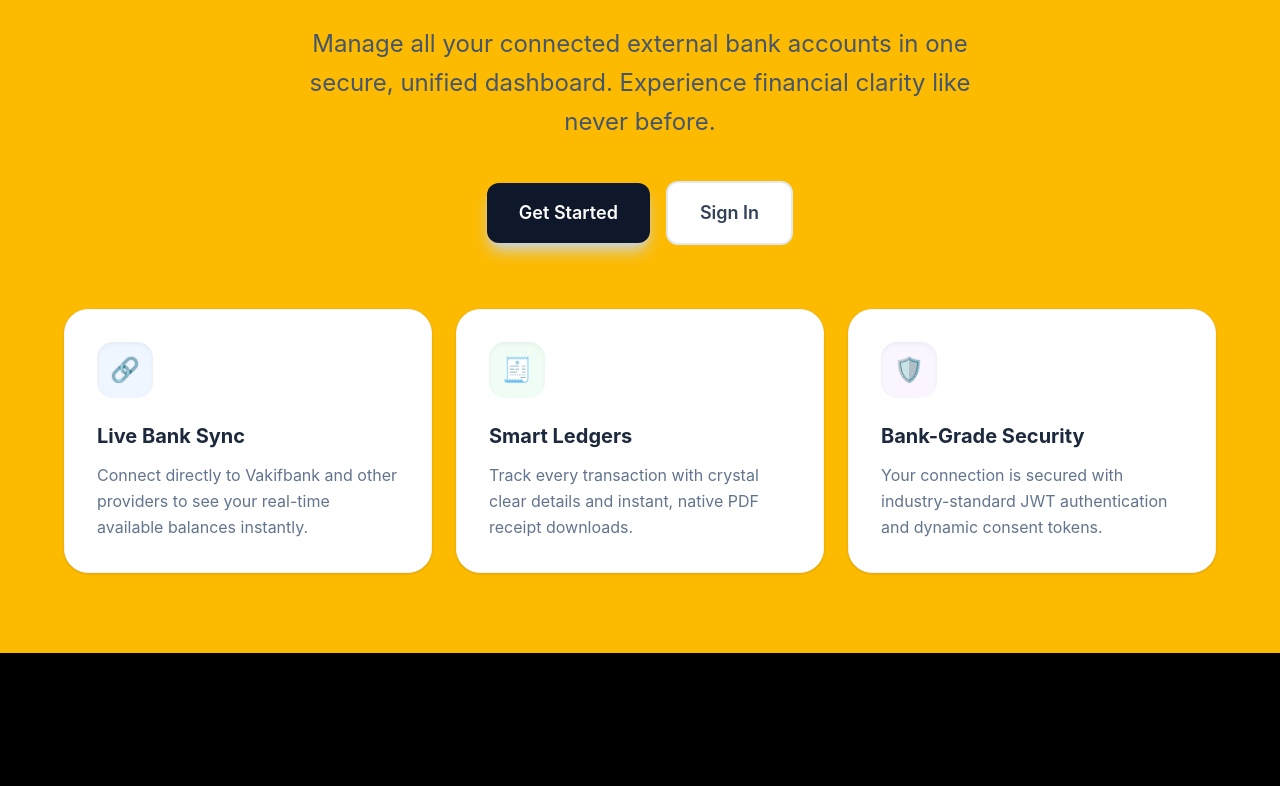
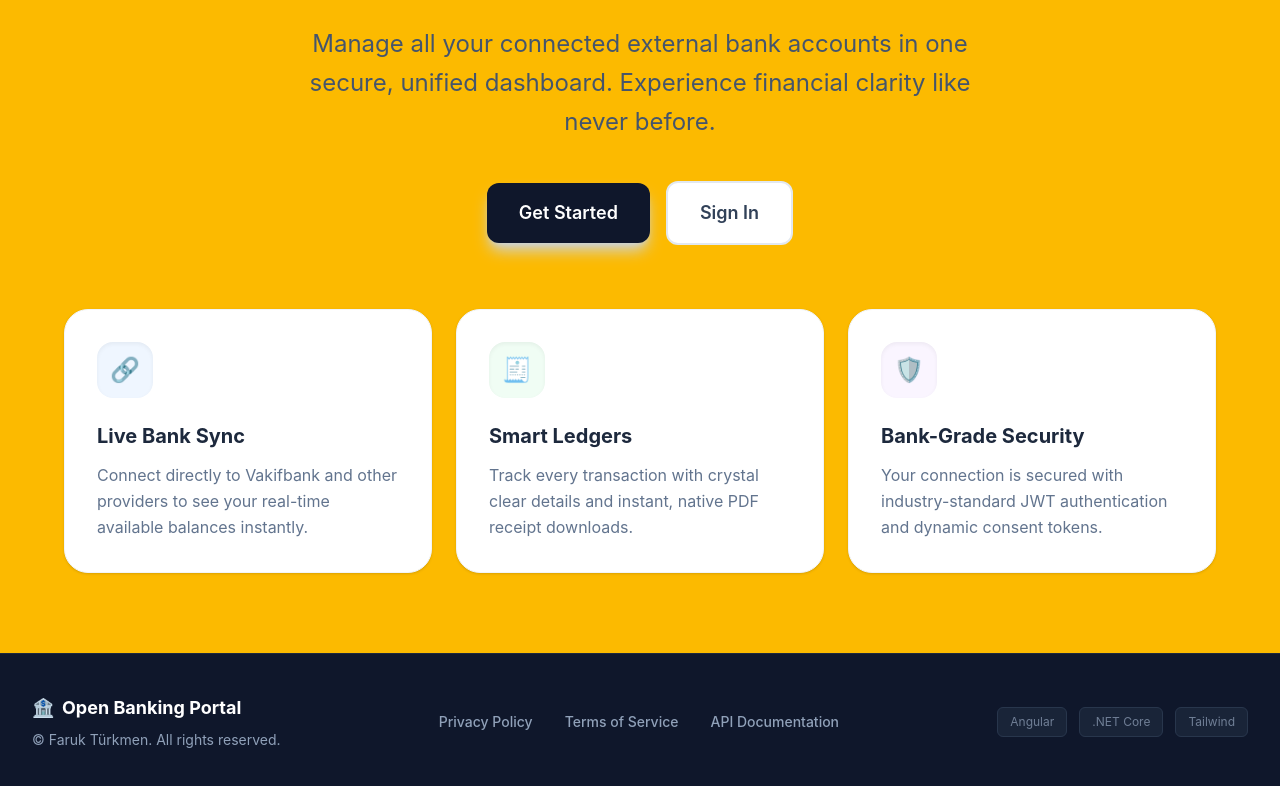
Before and after one commit to asfdasfdaas/Open_banking, an Angular app in the folder open-banking-ui/: page / in a window 1280 px wide. Shown: the part 328-1114 px from the top of the page. Before the commit the page ends 981 px from the top, so only its background shows below. Built offline with nearby package versions, Linux system fonts and the light colour scheme.

Commit message:
Add footer

```diff
--- a/open-banking-ui/src/app/app.html
+++ b/open-banking-ui/src/app/app.html
@@ -1,4 +1,6 @@
-<nav class="bg-[#14213D] text-white shadow-md sticky top-0 z-50">
+<div class="flex flex-col min-h-screen bg-slate-50">
+
+  <nav class="bg-slate-900 text-white shadow-md sticky top-0 z-50">
     <div class="max-w-7xl mx-auto px-4 sm:px-6 lg:px-8">
       <div class="flex justify-between items-center h-16">
 
@@ -24,6 +26,33 @@
     </div>
   </nav>
 
-<main class="bg-[#fcba00] max-w-7xl mx-auto px-4 sm:px-6 lg:px-8 py-8">
+  <main class="bg-[#fcba00] flex-grow max-w-7xl mx-auto px-4 sm:px-6 lg:px-8 py-8 w-full">
     <router-outlet></router-outlet>
   </main>
+
+  <footer class="bg-slate-900 text-slate-400 py-10 border-t border-slate-800">
+    <div class="max-w-7xl mx-auto px-4 sm:px-6 lg:px-8 flex flex-col md:flex-row justify-between items-center gap-6">
+
+      <div class="text-center md:text-left">
+        <div class="flex items-center justify-center md:justify-start gap-2 text-white font-bold text-lg mb-2">
+          <span>🏦</span> Open Banking Portal
+        </div>
+        <p class="text-sm">© Faruk Türkmen. All rights reserved.</p>
+      </div>
+
+      <div class="flex gap-8 text-sm font-medium">
+        <a href="#" class="hover:text-white transition-colors">Privacy Policy</a>
+        <a href="#" class="hover:text-white transition-colors">Terms of Service</a>
+        <a href="#" class="hover:text-white transition-colors">API Documentation</a>
+      </div>
+
+      <div class="flex gap-3 text-xs opacity-75">
+        <span class="bg-slate-800 px-3 py-1.5 rounded-md border border-slate-700">Angular</span>
+        <span class="bg-slate-800 px-3 py-1.5 rounded-md border border-slate-700">.NET Core</span>
+        <span class="bg-slate-800 px-3 py-1.5 rounded-md border border-slate-700">Tailwind</span>
+      </div>
+
+    </div>
+  </footer>
+
+</div>
```
Lines whose indentation alone changed are shown as unchanged.
